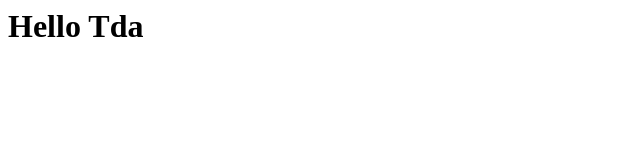
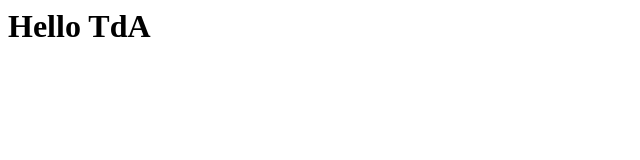
Before and after one commit to TrueTeaEnjoyer/TdA24-3Passati.github.io, a website: page index.html in a window 1280 px wide. Shown: the full height of the page, 0-640 px from the left. Drawn offline with Linux system fonts and the light colour scheme.

Commit message:
a->A index.html

```diff
--- a/index.html
+++ b/index.html
@@ -1,9 +1,9 @@
 
 <html>
 <head>
-    <title>Hello Tda</title>
+    <title>Hello TdA</title>
 </head>
 <body>
-    <h1>Hello Tda</h1>
+    <h1>Hello TdA</h1>
 </body>
 </html>
```
